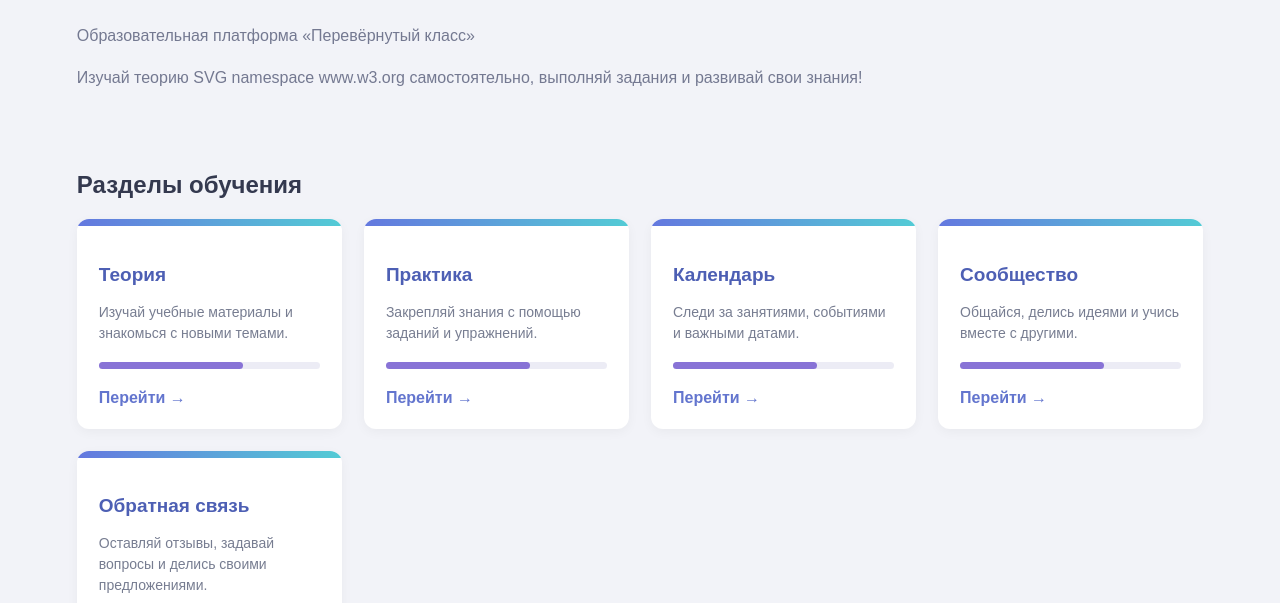
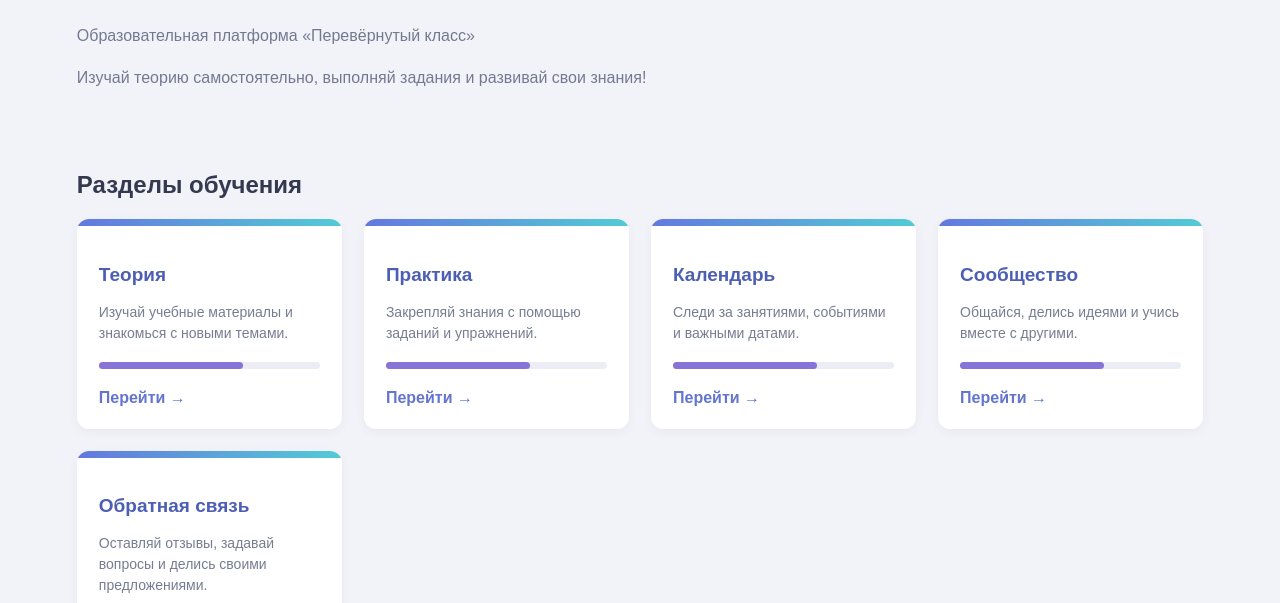
Before and after one commit to marrryyy11/perevernuty-klass, a plain HTML site: page index.html in a window 1280 px wide. Shown: the part 197-800 px from the top of the page. Drawn offline with Linux system fonts and the light colour scheme.

Commit message:
Update index.html

```diff
--- a/index.html
+++ b/index.html
@@ -172,12 +172,7 @@ max-width: 650px {
 <section class="hero">
    <h1>Добро пожаловать!</h1>
    <p>Образовательная платформа «Перевёрнутый класс»</p>
-   <p>Изучай теорию
-SVG namespace
-www.w3.org
-
-
-самостоятельно, выполняй задания и развивай свои знания!</p>
+   <p>Изучай теорию самостоятельно, выполняй задания и развивай свои знания!</p>
 </section>
 
 <main class="content">
```
